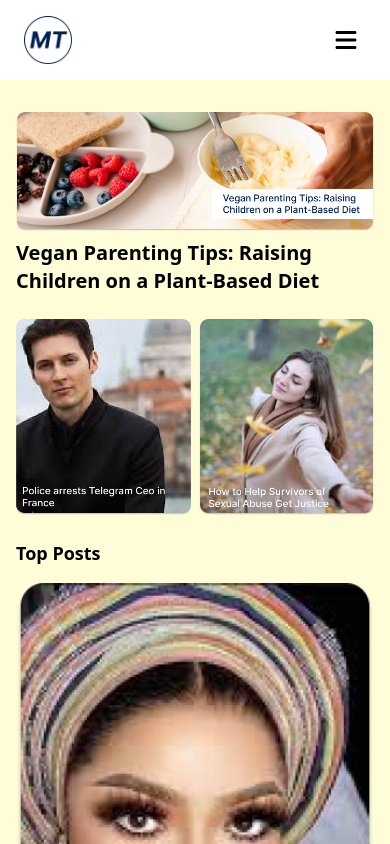
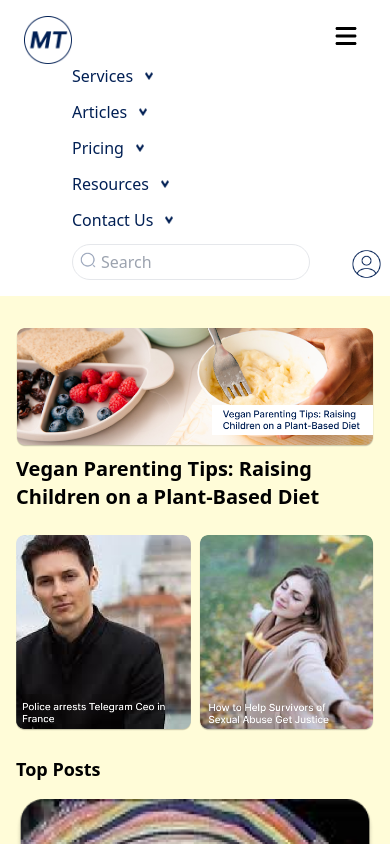
Before and after one commit to m4ace-project/blog-frontend, a React (Vite) app: page /readerdashboard in a window 390 px wide. Both pictures are taken after a click on the button 346 px from the left and 40 px from the top of the page. Shown: the top 844 px of the page. Built offline with nearby package versions, Linux system fonts and the light colour scheme.

Commit message:
Responsive Readerdashboard Navbar

```diff
--- a/src/components/common/NavbarReader.jsx
+++ b/src/components/common/NavbarReader.jsx
@@ -1,25 +1,47 @@
-import React from 'react';
+import React, { useState } from 'react';
 import { Link } from 'react-router-dom';
 
+function NavbarReader() {
+  const [menuOpen, setMenuOpen] = useState(false);
 
-function NavbarReader() {
   return (
     <div>
       <nav className="bg-[#FFFFFF] p-4">
         <div className="max-w-7xl mx-auto px-2">
           <div className="flex items-center justify-between flex-wrap">
-            <div className="flex items-center">
-              <img src= './src/assets/Frame 198.png' alt="logo" className="h-12 w-auto"/>
-              <div className="hidden md:flex space-x-4 ml-12">
+            <div className="w-full sm:w-auto flex">
+              <img src="./src/assets/Frame 198.png" alt="logo" className="h-12 w-auto" />
+              <div className="sm:hidden flex-grow">
+              </div>
+             <div className="sm:hidden">
+              <button
+                id="mobile-menu-button"
+                className="p-2 text-[#001F54] rounded-md"
+                onClick={() => setMenuOpen(!menuOpen)}
+              >
+                <svg xmlns="http://www.w3.org/2000/svg" viewBox="0 0 448 512" className="h-6 w-6">
+                  <path d="M0 96C0 78.3 14.3 64 32 64h384c17.7 0 32 14.3 32 32s-14.3 32-32 32H32C14.3 128 0 113.7 0 96zm0 160c0-17.7 14.3-32 32-32h384c17.7 0 32 14.3 32 32s-14.3 32-32 32H32c-17.7 0-32-14.3-32-32zm448 160c0 17.7-14.3 32-32 32H32c-17.7 0-32-14.3-32-32s14.3-32 32-32h384c17.7 0 32 14.3 32 32z" />
+                </svg>
+              </button>
+              </div>
+              </div>
+              <div
+                className={`${
+                  menuOpen ? 'block' : 'hidden'
+                } flex flex-col space-y-3 ml-12 sm:space-y-0 sm:flex sm:flex-row sm:space-x-4 sm:items-center`}
+              >
                 {['Services', 'Articles', 'Pricing', 'Resources', 'Contact Us'].map((item, index) => (
-                  <a key={index} href="#" className="text-[#001F54] font-inter font-medium flex hover:text-orange-500">
+                  <a
+                    key={index}
+                    className="text-[#001F54] font-inter font-medium flex hover:text-orange-500"
+                  >
                     {item}
-                    <img src='./src/assets/Vector.png' alt="vector" className="h-2 w-2 ml-3 mt-2 hover:text-[#FF5722]" />
+                    <img src="./src/assets/Vector.png" alt="vector" className="h-2 w-2 ml-3 mt-2 hover:text-[#FF5722]" />
                   </a>
                 ))}
-                <form className="relative w-50 flex ml-10 " role="search">
+                <form className="relative w-50 flex " role="search">
                   <span className="absolute inset-y-0 left-2 flex">
-                    <img src='./src/assets/search-normal.png' alt="search" className="w-4 h-4 mt-2 " />
+                    <img src="./src/assets/search-normal.png" alt="search" className="w-4 h-4 mt-2" />
                   </span>
                   <input
                     className="w-full p-1 pl-7 pr-5 border text-[#001F54] rounded-full focus:outline-none focus:border-blue-500"
@@ -27,23 +49,14 @@ function NavbarReader() {
                     placeholder="Search"
                     aria-label="Search"
                   />
-                   <Link
-                   to="/profileinfo" >
-                <img src='./src/assets/profile.png' alt="Profile Icon" className="h-8 w-auto mt-1 ml-10" />
-                </Link>
+                  <Link to="/profileinfo">
+                    <img src="./src/assets/profile.png" alt="Profile Icon" className="h-8 w-auto mt-1 ml-10" />
+                  </Link>
                 </form>
               </div>
             </div>
-            <div className="md:hidden">
-              <button id="mobile-menu-button" className="p-2 text-[#001F54] rounded-md">
-                <svg xmlns="http://www.w3.org/2000/svg" viewBox="0 0 448 512" className="h-6 w-6">
-                  <path d="M0 96C0 78.3 14.3 64 32 64h384c17.7 0 32 14.3 32 32s-14.3 32-32 32H32C14.3 128 0 113.7 0 96zm0 160c0-17.7 14.3-32 32-32h384c17.7 0 32 14.3 32 32s-14.3 32-32 32H32c-17.7 0-32-14.3-32-32zm448 160c0 17.7-14.3 32-32 32H32c-17.7 0-32-14.3-32-32s14.3-32 32-32h384c17.7 0 32 14.3 32 32z" />
-                </svg>
-              </button>
-            </div>
+          </div>
 
-          </div>
-        </div>
       </nav>
     </div>
   );
--- a/src/pages/Home.jsx
+++ b/src/pages/Home.jsx
@@ -126,9 +126,11 @@ const Home = () => {
             ))}
           </div>
         </main>
-          <footer className="bg-[#FFFFFF] text-[#001F54] font-inter font-medium text-sm md:text-lg lg:text-xl p-2 md:p-4 text-center whitespace-nowrap">
-          <p>Copyright &copy; Mentorship For Acceleration 2024. All Rights Reserved</p>
-        </footer>
+        <footer className="bg-[#FFFFFF] text-[#001F54] font-inter font-medium text-sm md:text-lg lg:text-xl p-2 md:p-4 text-center whitespace-nowrap">
+  <p className="text-xs sm:text-sm md:text-lg lg:text-xl px-2 md:px-4">
+    Copyright &copy; Mentorship For Acceleration 2024. All Rights Reserved
+  </p>
+</footer>
       </div>
     </div>
   );
--- a/src/pages/Inbox.jsx
+++ b/src/pages/Inbox.jsx
@@ -31,7 +31,7 @@ function Inbox() {
                 headers: {
                     'Content-Type': 'application/json',
                 },
-                body: JSON.stringify({ otp: otp.join("") })
+                body:{"otp":JSON.stringify({ otp: otp.join("") }) }
             });
 
             if (!response.ok) {
--- a/src/pages/Signin.jsx
+++ b/src/pages/Signin.jsx
@@ -2,8 +2,14 @@ import React from 'react';
 import { Link } from 'react-router-dom';
 import Frame199 from '../assets/Frame 199.png';
 import circle from '../assets/record circle.png';
+import {baseUrl} from '../utils/url';
 
 function Signin() {
+             const url = `${baseUrl}/profile/update`
+    fetch(url, {
+            method: "PUT",
+    })
+
     return (
         <div className="min-h-screen bg-[#FFFCD8]">
 
--- a/src/pages/Signup.jsx
+++ b/src/pages/Signup.jsx
@@ -100,12 +100,11 @@ function SignUp() {
                         <input type="checkbox" id="terms" className="ml-10" />
                     </div>
                     <div className=" ">
-                    <Link
-                         to="/inbox"
+                    <button
 
                         className="w-full inline-block py-3 text-center bg-[#FF5722] hover:bg-[#ff3b00] text-[#FFFFFF] rounded-full font-semibold font-inter text-lg">
                         Continue
-                        </Link>
+                        </button>
 
                     </div>
                     <div className="flex items-center justify-center mt-4 space-x-4 text-[#001F54]">
```
Also changed, not shown: 1 other file (tests, documents, lock files or other folders).
